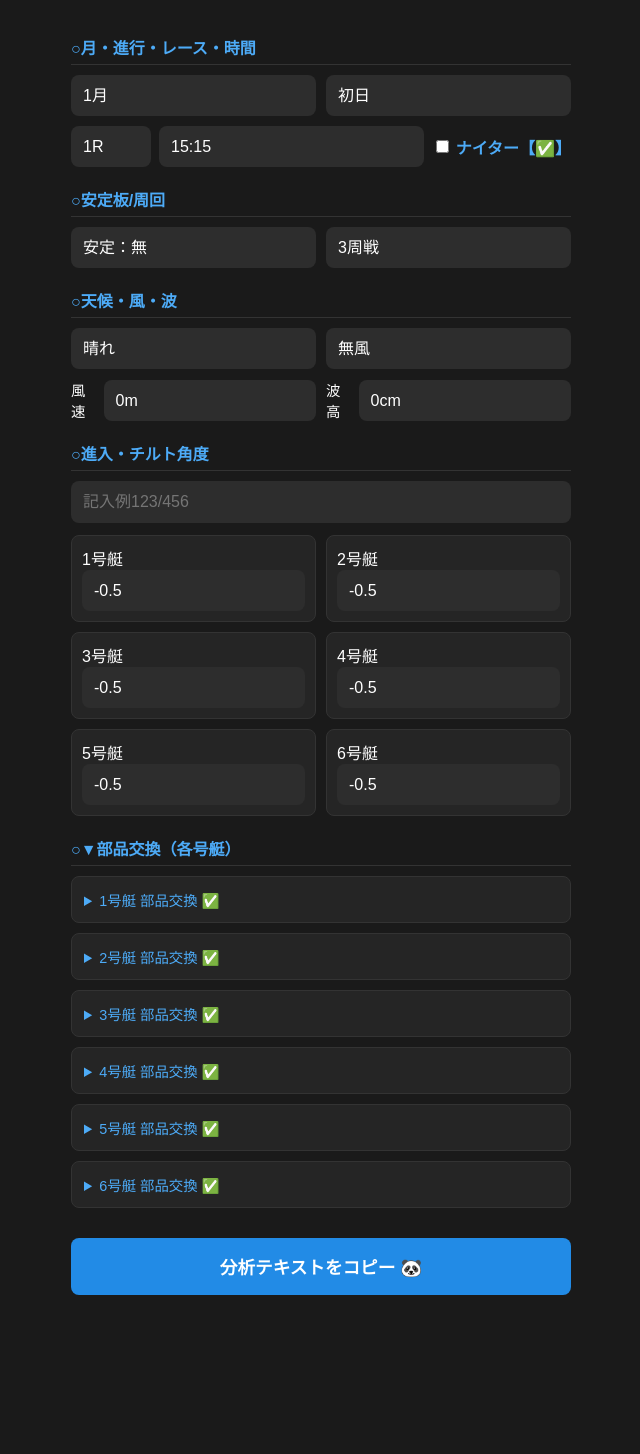
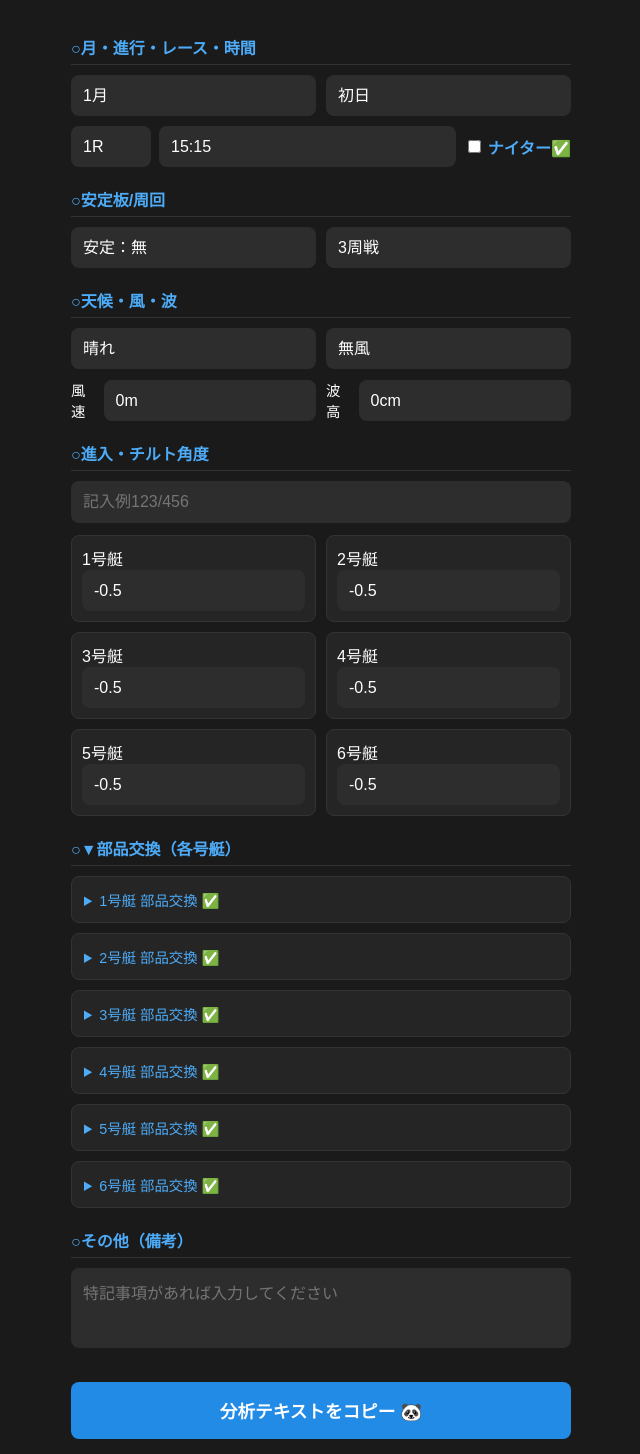
Before and after one commit to nadenatsu/kiryu-app, a plain HTML site: page index.html in a window 1280 px wide. Shown: the whole page, without its empty margins (319-959 px from the left). Before the commit the page ends 1310 px from the top, so only its background shows below. Drawn offline with Linux system fonts and the light colour scheme.

Commit message:
Update index.html

```diff
--- a/index.html
+++ b/index.html
@@ -8,7 +8,8 @@
         body { font-family: sans-serif; background-color: #1a1a1a; color: #ffffff; padding: 15px; margin: 0; }
         .container { max-width: 500px; margin: auto; }
         h3 { color: #4dabf7; font-size: 1.0em; margin: 20px 0 10px; border-bottom: 1px solid #333; padding-bottom: 5px; }
-        select, input[type="text"] { width: 100%; padding: 12px; border-radius: 8px; border: none; background: #2d2d2d; color: white; box-sizing: border-box; font-size: 1em; appearance: none; }
+        select, input[type="text"], textarea { width: 100%; padding: 12px; border-radius: 8px; border: none; background: #2d2d2d; color: white; box-sizing: border-box; font-size: 1em; appearance: none; }
+        textarea { height: 80px; resize: none; font-family: sans-serif; }
         .grid-2 { display: grid; grid-template-columns: 1fr 1fr; gap: 10px; margin-bottom: 10px; }
         .flex-row { display: flex; align-items: center; gap: 8px; margin-bottom: 10px; }
         .nighter-area { display: flex; align-items: center; gap: 4px; color: #4dabf7; font-weight: bold; }
@@ -35,7 +36,7 @@
         <select id="time" style="flex: 2;">
             <script>for(let h=15; h<=21; h++){for(let m=0; m<=45; m+=15){if(h===15 && m<15)continue; if(h===21 && m>30)break; let t=`${h}:${String(m).padStart(2,'0')}`; document.write(`<option value="${t}">${t}</option>`);}}</script>
         </select>
-        <div class="nighter-area"><input type="checkbox" id="nighter"> <label for="nighter">ナイター【✅】</label></div>
+        <div class="nighter-area"><input type="checkbox" id="nighter"> <label for="nighter">ナイター✅</label></div>
     </div>
 
     <h3>○安定板/周回</h3>
@@ -75,6 +76,9 @@
         }
     </script>
 
+    <h3>○その他（備考）</h3>
+    <textarea id="memo" placeholder="特記事項があれば入力してください"></textarea>
+
     <button onclick="copyData()">分析テキストをコピー 🐼</button>
 </div>
 <script>
@@ -94,7 +98,9 @@
             if(checked.length > 0) partsAll += `\n・${i}号艇 部品交換【${checked.join(', ')}】`;
         }
 
-        navigator.clipboard.writeText(res.join('\n') + partsAll).then(()=>alert("コピーしました 🐼"));
+        const memoText = document.getElementById('memo').value ? `\n\n【備考】\n${document.getElementById('memo').value}` : "";
+
+        navigator.clipboard.writeText(res.join('\n') + partsAll + memoText).then(()=>alert("コピーしました 🐼"));
     }
 </script>
 </body>
```
